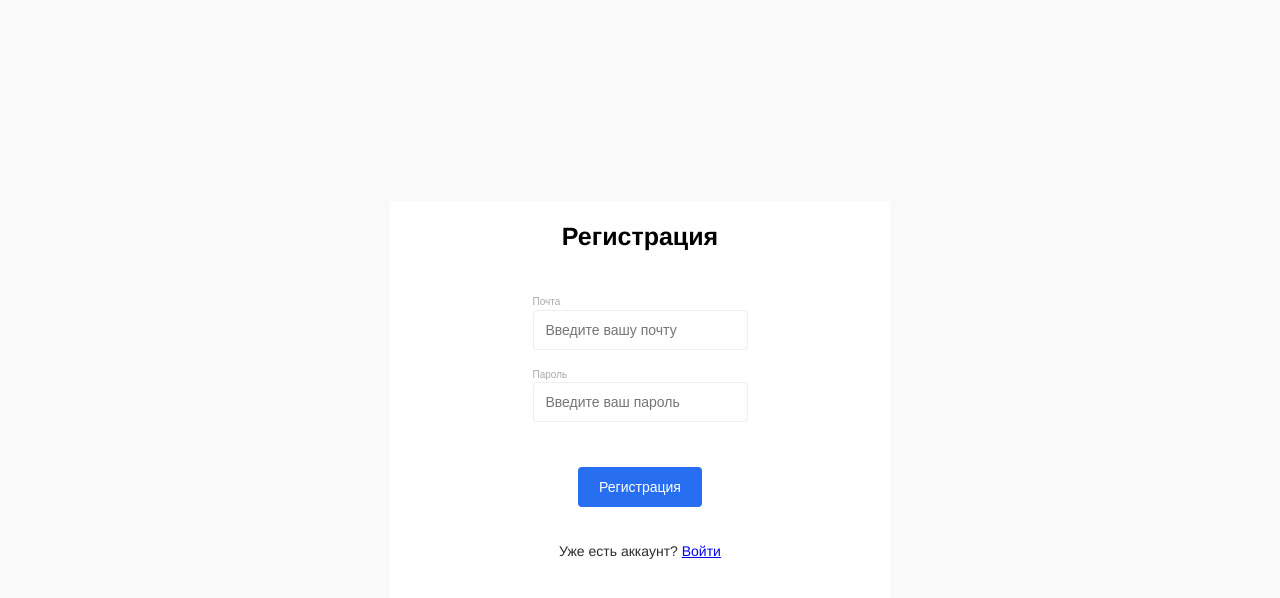
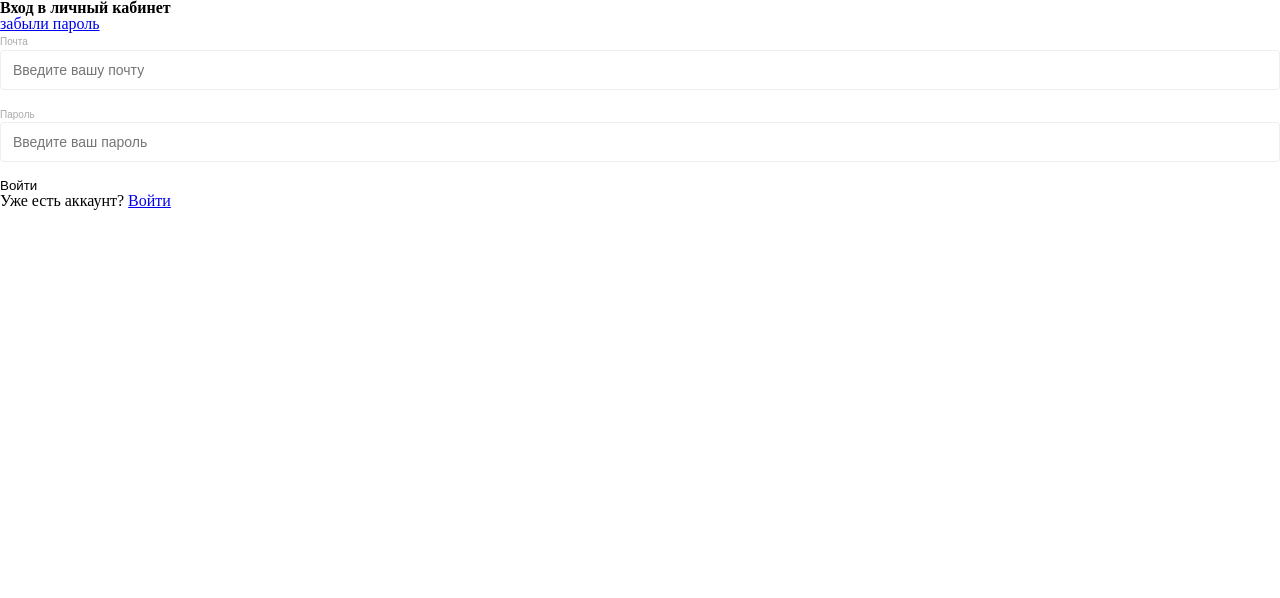
Before and after one commit to dzmitry-viartseika/mern-signup-service, a Vue app in the folder frontend/app/: page /sign-in in a window 1280 px wide. Before the commit this address led to /sign-up. Shown: the top 598 px of the page. Built offline with nearby package versions, Linux system fonts and the light colour scheme.

Commit message:
added apiServices

```diff
--- a/frontend/app/src/App.vue
+++ b/frontend/app/src/App.vue
@@ -9,11 +9,12 @@ export default {
   name: 'App',
   created() {
     const token = localStorage.getItem('token');
-    if (!token) {
-      this.$router.push('/sign-up');
-    } else {
-      this.$router.push('/dashboard');
-    }
+    console.log('token', token);
+    // if (!token) {
+    //   this.$router.push('/sign-up');
+    // } else {
+    //   this.$router.push('/dashboard');
+    // }
   },
 };
 </script>
--- a/frontend/app/src/api/api.ts
+++ b/frontend/app/src/api/api.ts
@@ -8,6 +8,7 @@ const $api = axios.create({
 });
 
 $api.interceptors.request.use((config) => {
+  // eslint-disable-next-line no-param-reassign
   config.headers.Authorization = `Bearer ${localStorage.getItem('token')}`;
   return config;
 });
--- a/frontend/app/src/views/SignIn.vue
+++ b/frontend/app/src/views/SignIn.vue
@@ -4,10 +4,18 @@
       Вход в личный кабинет
     </h2>
     <div class="app-login__form">
-      <input type="text">
       <a href="/forgot-password">забыли пароль</a>
-      <input type="text">
-      <button>Войти</button>
+      <text-input
+        :value.sync="userEmail"
+        placeholder-text="Введите вашу почту"
+        label-text="Почта"
+      />
+      <text-input
+        :value.sync="userPassword"
+        label-text="Пароль"
+        placeholder-text="Введите ваш пароль"
+      />
+      <button @click="SignIn">Войти</button>
     </div>
     <div class="app-login__footer">
       Уже есть аккаунт?
@@ -16,10 +24,34 @@
   </div>
 </template>
 
-<script>
-export default {
-  name: 'SignIn',
-};
+<script lang="ts">
+import Vue from 'vue';
+import Component from 'vue-class-component';
+import TextInput from '@/components/Elements/TextInput.vue';
+import { IAuthResponse } from '@/model/response/IAuthResponse';
+import AuthService from '../services/Auth/AuthService';
+
+@Component({
+  components: {
+    TextInput,
+  },
+})
+export default class SignIn extends Vue {
+  userEmail = '';
+
+  userPassword = '';
+
+  async SignIn(): Promise<void> {
+    try {
+      const response = await AuthService.login(this.userEmail, this.userPassword);
+      const { accessToken } = response.data as IAuthResponse;
+      localStorage.setItem('token', accessToken);
+      this.$router.push('/dashboard');
+    } catch (e) {
+      console.log(e);
+    }
+  }
+}
 </script>
 
 <style scoped>
--- a/frontend/app/src/views/SignUp.vue
+++ b/frontend/app/src/views/SignUp.vue
@@ -34,6 +34,7 @@
 import Vue from 'vue';
 import Component from 'vue-class-component';
 import TextInput from '@/components/Elements/TextInput.vue';
+import { IAuthResponse } from '@/model/response/IAuthResponse';
 import AuthService from '../services/Auth/AuthService';
 
 @Component({
@@ -46,13 +47,12 @@ export default class SignUp extends Vue {
 
   userPassword = '';
 
-  async signUp(): void {
+  async signUp(): Promise<void> {
     try {
-      console.log('userPassword', this.userPassword);
-      console.log('userEmail', this.userEmail);
       const response = await AuthService.registration(this.userEmail, this.userPassword);
-      localStorage.setItem('token', response.data.accessToken);
-      console.log('response', response);
+      const { accessToken } = response.data as IAuthResponse;
+      localStorage.setItem('token', accessToken);
+      this.$router.push('/dashboard');
     } catch (e) {
       console.log(e);
     }
```
Also changed, not shown: frontend/app/src/services/Auth/AuthService.ts (+4 -3 lines), 2 other files (tests, documents, lock files or other folders).
